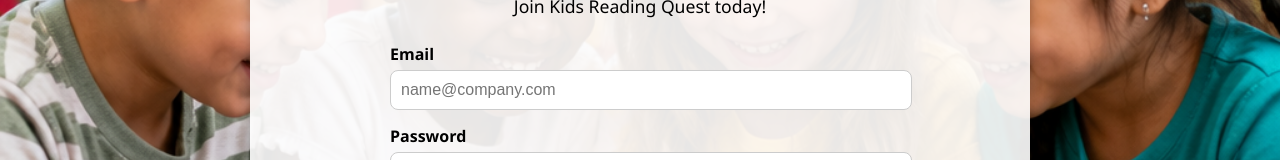
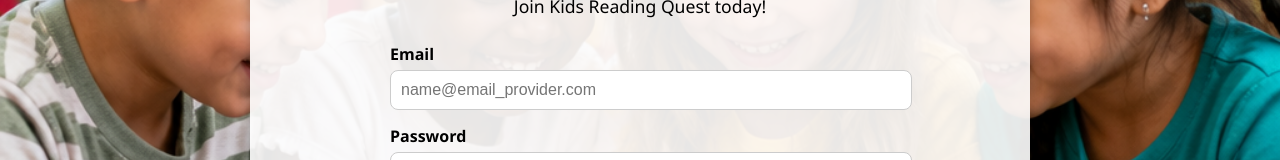
Before and after one commit to dakendalliii-hash/kidsreadingquest, a Next.js app: page /signup in a window 1280 px wide. Shown: the part 356-516 px from the top of the page. Built offline with nearby package versions, Linux system fonts and the light colour scheme; no server answers.

Commit message:
Tweaks 20260716

```diff
--- a/app/(public)/signup/page.tsx
+++ b/app/(public)/signup/page.tsx
@@ -83,7 +83,7 @@ export default function SignUpPage() {
                 id="email"
                 type="email"
                 name="email"
-                placeholder="name@company.com"
+                placeholder="name@email_provider.com"
                 required
                 style={{
                   width: "100%",
--- a/app/login/page.tsx
+++ b/app/login/page.tsx
@@ -112,7 +112,7 @@ export default function LoginPage() {
                 id="email"
                 type="email"
                 name="email"
-                placeholder="name@company.com"
+                placeholder="name@email_provider.com"
                 required
                 style={{
                   width: "100%",
```
